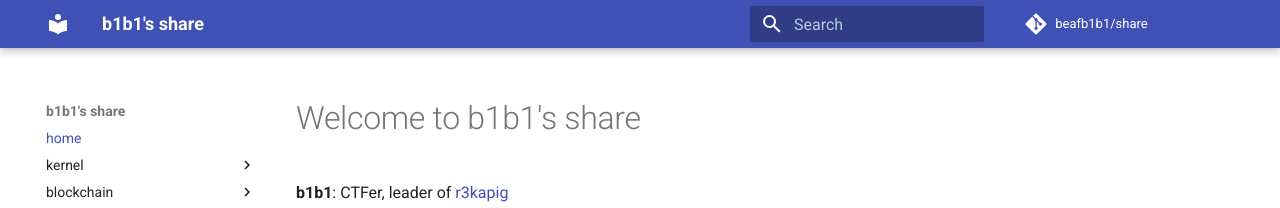
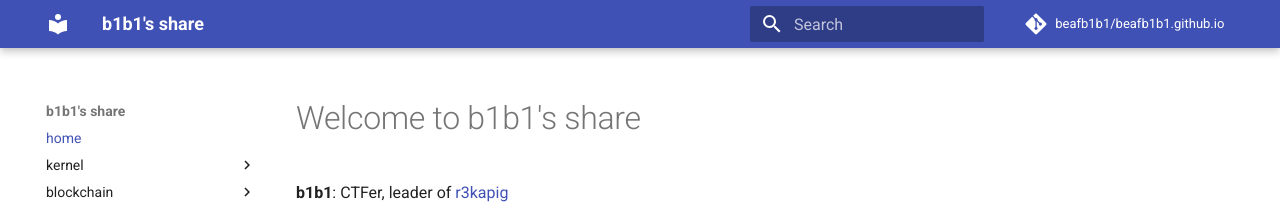
Before and after one commit to beafb1b1/beafb1b1.github.io, an MkDocs documentation site: the page built from docs/index.md, in a window 1280 px wide. Shown: the top 208 px of the page. Built offline with MkDocs 1.6.1 and Material for MkDocs 9.7.7, drawn with Linux system fonts in a browser that asks for light colours; comment, search, counter and statistics services are not loaded.

Commit message:
Update mkdocs.yml

```diff
--- a/mkdocs.yml
+++ b/mkdocs.yml
@@ -2,13 +2,13 @@
 site_name: b1b1's share
 site_description: Kernel, Blockchain, CTF Crypto&PWN
 site_author: b1b1
-site_url: https://beafb1b1.github.io/share/
+site_url: https://beafb1b1.github.io/
 theme:
   name: 'material'
 
 # Repository
-repo_name: 'beafb1b1/share'
-repo_url: 'https://github.com/beafb1b1/share/'
+repo_name: 'beafb1b1/beafb1b1.github.io'
+repo_url: 'https://github.com/beafb1b1/beafb1b1.github.io/'
 
 # Copyright
 copyright: 'Copyright &copy; 2019- 2020 b1b1@r3kapig'
```
